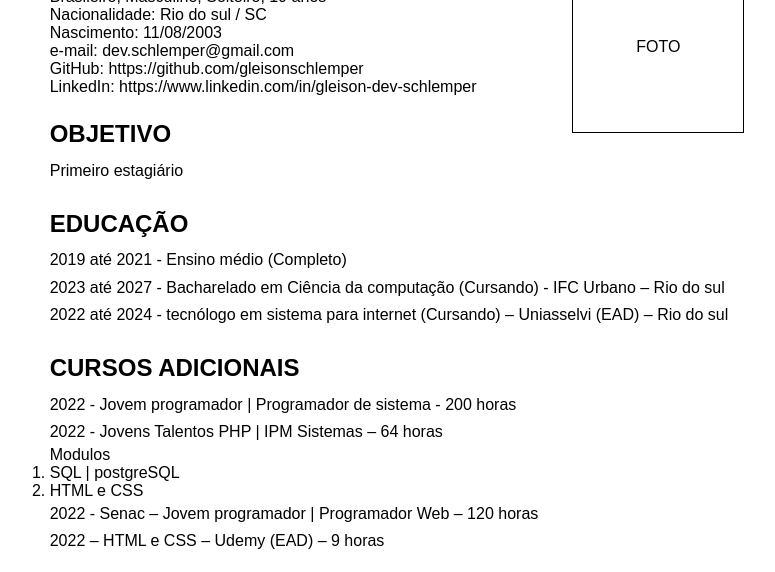
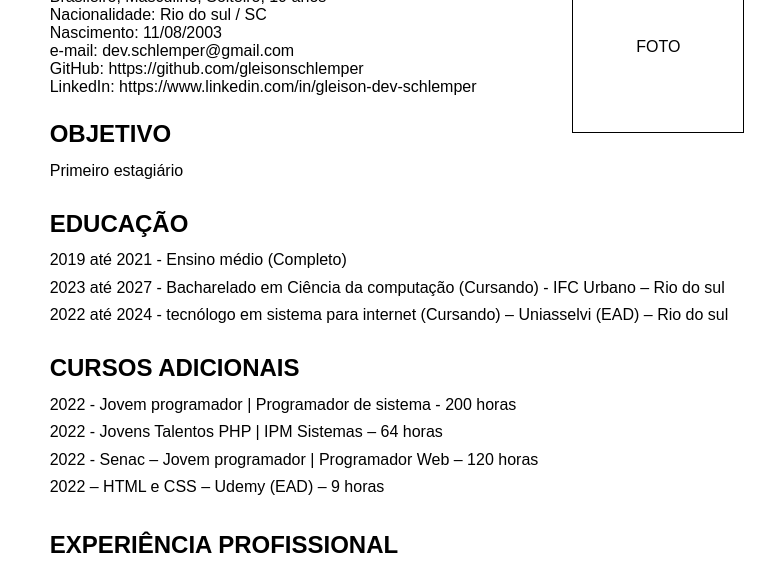
Before and after one commit to gleisonschlemper/Gleison, a plain HTML site: page index.html in a window 1280 px wide. Shown: the part 183-755 px from the top of the page, without its empty margins (251-1026 px from the left). Drawn offline with Linux system fonts and the light colour scheme.

Commit message:
22-05-2023

```diff
--- a/index.html
+++ b/index.html
@@ -43,14 +43,6 @@
             <p class="p-1">2022 - Jovem programador | Programador de sistema - 200 horas</p>
             <p class="p-1">
                 2022 - Jovens Talentos PHP | IPM Sistemas – 64 horas
-                <ol>
-                    <caption>Modulos</caption>
-                    <ol>
-                        <li>SQL | postgreSQL</li>
-                        <li>HTML e CSS</li>
-                    </ol>
-                </ol>
-
             </p>
             <p class="p-1">2022 - Senac – Jovem programador | Programador Web – 120 horas</p>
             <p class="p-1">2022 – HTML e CSS – Udemy (EAD) – 9 horas</p>
```
